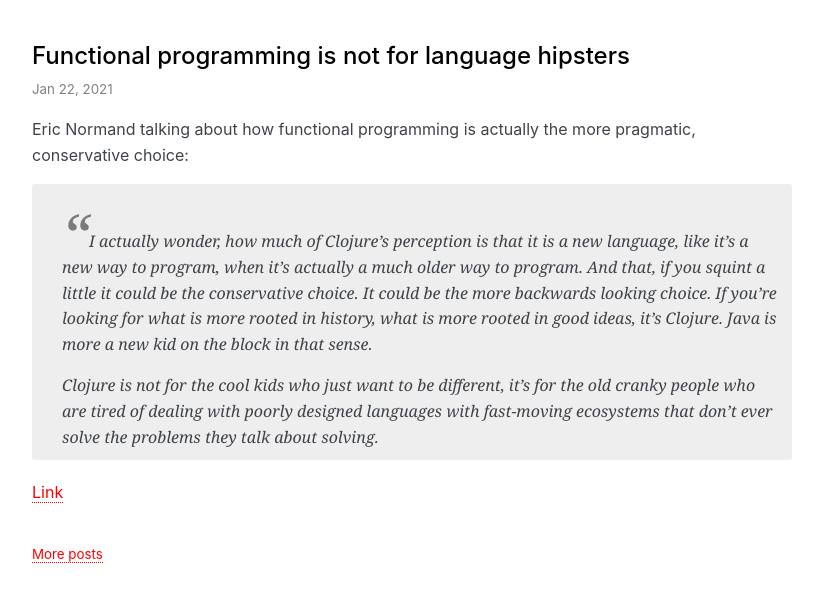
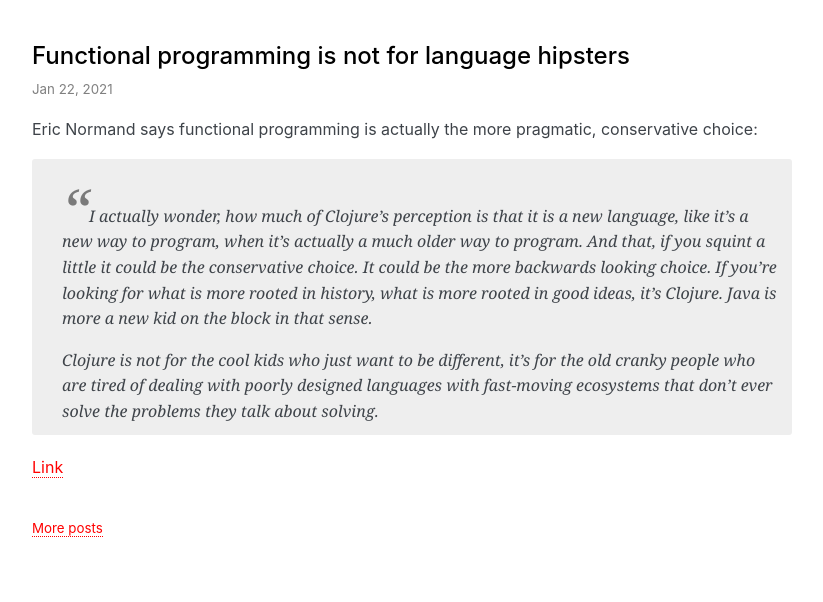
Before and after one commit to explodinglabs/explodinglabs.github.io, a Jekyll site: the page built from _posts/2021-01-22-fp-is-not-for-language-hipsters.markdown, in a window 1280 px wide. Shown: the top 602 px of the page, without its empty margins (228-1051 px from the left). Built offline with Jekyll 4.4.1, drawn with Linux system fonts in a browser that asks for light colours; some web fonts are replaced.

Commit message:
Adjust hipster post

```diff
--- a/_posts/2021-01-22-fp-is-not-for-language-hipsters.markdown
+++ b/_posts/2021-01-22-fp-is-not-for-language-hipsters.markdown
@@ -3,8 +3,8 @@
 title: Functional programming is not for language hipsters
 permalink: /fp-is-not-for-language-hipsters
 ---
-Eric Normand talking about how functional programming is actually the more
-pragmatic, conservative choice:
+Eric Normand says functional programming is actually the more pragmatic,
+conservative choice:
 
 > I actually wonder, how much of Clojure's perception is that it is a new
 > language, like it's a new way to program, when it's actually a much older way
```
